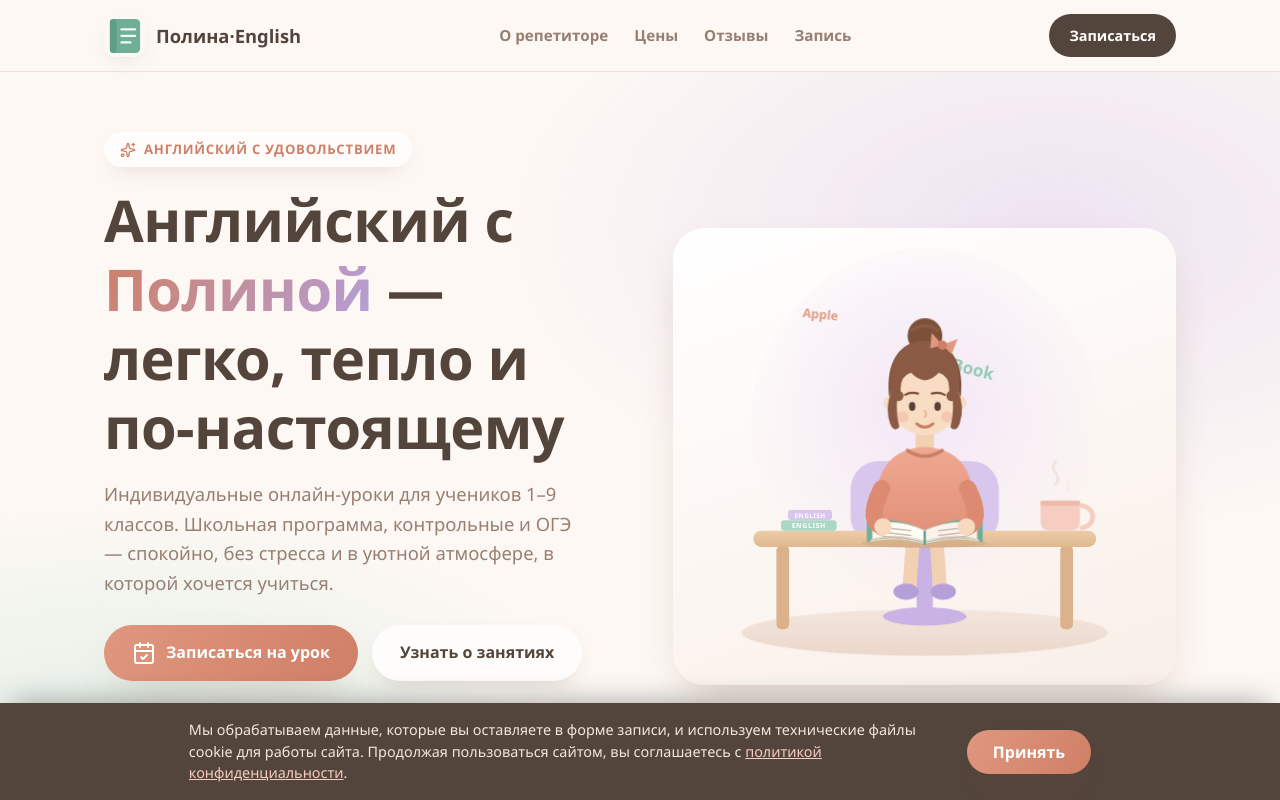
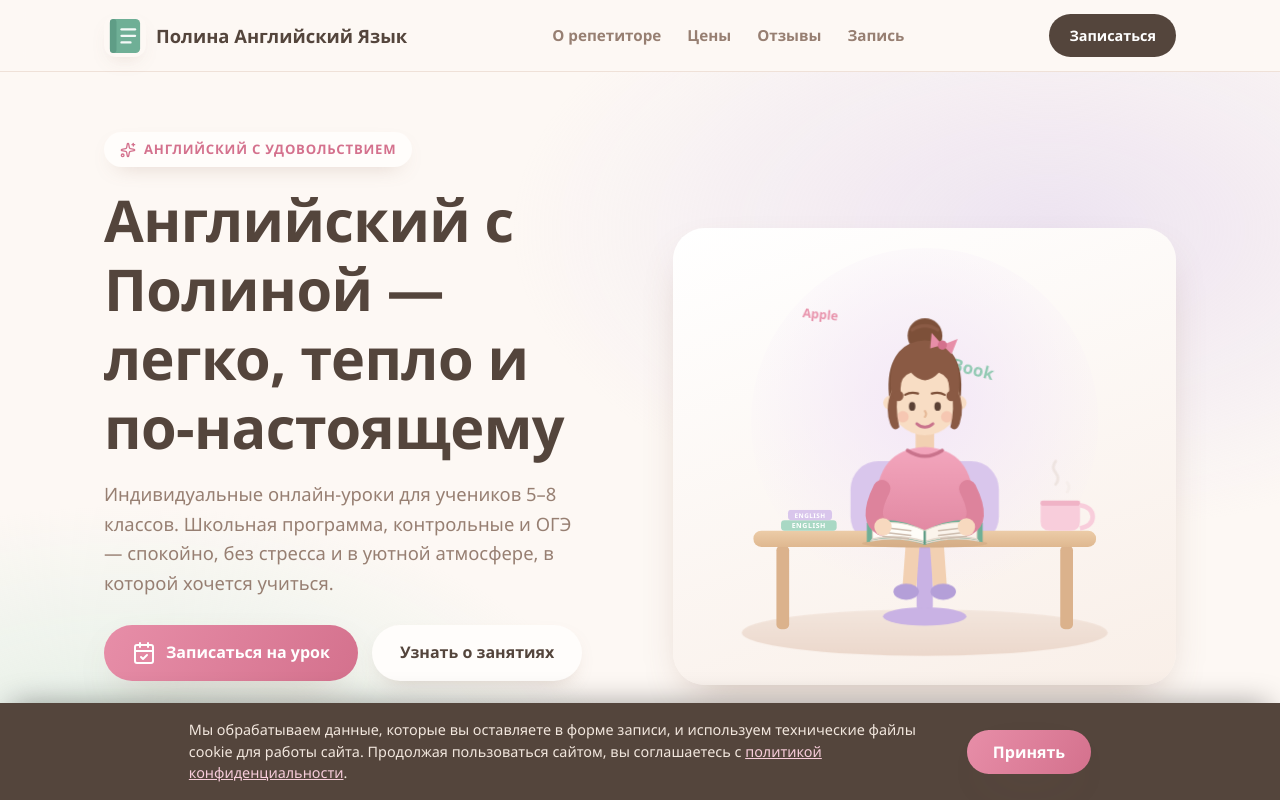
Before and after one commit to vladsh590/PolinaEnglish, a plain HTML site: page index.html in a window 1280 px wide. Shown: the top 800 px of the page. Drawn offline with Linux system fonts and the light colour scheme.

Commit message:
Обновлён дизайн сайта

```diff
--- a/index.html
+++ b/index.html
@@ -9,9 +9,9 @@
   :root{
     --cream:#fdf8f4;
     --cream2:#f9efe8;
-    --peach:#f6cdc0;
-    --peach-deep:#e0977f;
-    --peach-deeper:#cf7f66;
+    --peach:#f8cddb;
+    --peach-deep:#e78ea8;
+    --peach-deeper:#d4718d;
     --mint:#c6e6d7;
     --mint-deep:#88c6ac;
     --lav:#ddd0ee;
@@ -367,7 +367,7 @@
 <!-- ================= NAV ================= -->
 <header class="nav">
   <div class="nav-in">
-    <a href="#" class="logo"><span class="badge"><svg class="ico"><use href="#i-book-color"/></svg></span>Полина·English</a>
+    <a href="#" class="logo"><span class="badge"><svg class="ico"><use href="#i-book-color"/></svg></span>Полина Английский Язык</a>
     <nav>
       <ul>
         <li><a href="#about">О репетиторе</a></li>
@@ -385,8 +385,8 @@
   <div class="wrap hero-grid">
     <div>
       <span class="eyebrow"><svg class="ico"><use href="#i-sparkles"/></svg>Английский с удовольствием</span>
-      <h1>Английский с <span class="hi">Полиной</span> — легко, тепло и по‑настоящему</h1>
-      <p class="lead">Индивидуальные онлайн‑уроки для учеников 1–9 классов. Школьная программа, контрольные и ОГЭ — спокойно, без стресса и в уютной атмосфере, в которой хочется учиться.</p>
+      <h1>Английский с Полиной — легко, тепло и по‑настоящему</h1>
+      <p class="lead">Индивидуальные онлайн‑уроки для учеников 5–8 классов. Школьная программа, контрольные и ОГЭ — спокойно, без стресса и в уютной атмосфере, в которой хочется учиться.</p>
       <div class="btn-row">
         <a href="#booking" class="btn btn-primary"><svg class="ico"><use href="#i-calendar"/></svg>Записаться на урок</a>
         <a href="#about" class="btn btn-ghost">Узнать о занятиях</a>
@@ -406,7 +406,7 @@
             <stop offset="0" stop-color="#f3e6dd"/><stop offset="1" stop-color="#ecd8cc"/>
           </linearGradient>
           <linearGradient id="dress" x1="0" y1="0" x2="0" y2="1">
-            <stop offset="0" stop-color="#f0a891"/><stop offset="1" stop-color="#e08f78"/>
+            <stop offset="0" stop-color="#f3a6bd"/><stop offset="1" stop-color="#e086a0"/>
           </linearGradient>
           <linearGradient id="wood" x1="0" y1="0" x2="0" y2="1">
             <stop offset="0" stop-color="#eccca8"/><stop offset="1" stop-color="#dfb890"/>
@@ -422,7 +422,7 @@
         <!-- floating english words -->
         <g class="fl fl-1"><text x="70" y="128" font-size="19" fill="#b49fd8">Hello!</text></g>
         <g class="fl fl-2"><text x="278" y="108" font-size="16" fill="#88c6ac">Book</text></g>
-        <g class="fl fl-3"><text x="140" y="90" font-size="15" fill="#e0977f">Apple</text></g>
+        <g class="fl fl-3"><text x="140" y="90" font-size="15" fill="#e78ea8">Apple</text></g>
 
         <!-- floor shadow -->
         <ellipse cx="200" cy="332" rx="158" ry="20" fill="url(#floor)"/>
@@ -444,7 +444,7 @@
           <!-- torso (sweater) -->
           <path d="M158 252 v-30 q0 -48 42 -50 q42 2 42 50 v30 z" fill="url(#dress)"/>
           <!-- collar -->
-          <path d="M185 175 q15 10 30 0" fill="none" stroke="#c97e66" stroke-width="3" stroke-linecap="round"/>
+          <path d="M185 175 q15 10 30 0" fill="none" stroke="#c9738c" stroke-width="3" stroke-linecap="round"/>
 
           <!-- HEAD -->
           <g class="g-head">
@@ -472,7 +472,7 @@
             <!-- nose -->
             <path d="M200 141 q2 3 0 5" stroke="#e5b896" stroke-width="1.8" fill="none" stroke-linecap="round"/>
             <!-- smile -->
-            <path d="M193 152 q7 6 14 0" stroke="#c97e66" stroke-width="2.4" fill="none" stroke-linecap="round"/>
+            <path d="M193 152 q7 6 14 0" stroke="#c9738c" stroke-width="2.4" fill="none" stroke-linecap="round"/>
             <!-- side strands (перед ушами) -->
             <path d="M172 122 q-7 16 -2 30 q3 8 8 3 q-4 -16 -1 -30 z" fill="#8a5a44"/>
             <path d="M228 122 q7 16 2 30 q-3 8 -8 3 q4 -16 1 -30 z" fill="#8a5a44"/>
@@ -482,9 +482,9 @@
             <circle cx="223" cy="128" r="4.5" fill="#8a5a44"/>
             <!-- bow (у пучка) -->
             <g transform="rotate(18 215 84)">
-              <path d="M215 84 l-12 -7 3 13 z" fill="#e0977f"/>
-              <path d="M215 84 l11 -9 -1 14 z" fill="#e0977f"/>
-              <circle cx="215" cy="84" r="4" fill="#cf7f66"/>
+              <path d="M215 84 l-12 -7 3 13 z" fill="#e78ea8"/>
+              <path d="M215 84 l11 -9 -1 14 z" fill="#e78ea8"/>
+              <circle cx="215" cy="84" r="4" fill="#d4718d"/>
             </g>
           </g>
         </g>
@@ -506,9 +506,9 @@
             <path class="steam-1" d="M313 213 q4 -5 0 -10 q-4 -5 0 -10" fill="none" stroke="#cbb9a9" stroke-width="2.5" stroke-linecap="round"/>
             <path class="steam-2" d="M323 211 q3 -4 0 -8" fill="none" stroke="#cbb9a9" stroke-width="2.5" stroke-linecap="round"/>
           </g>
-          <path d="M300 218 h34 v18 q0 8 -8 8 h-18 q-8 0 -8 -8 z" fill="#f6cdc0"/>
-          <path d="M334 222 q11 2 11 10 q0 8 -11 10" fill="none" stroke="#f6cdc0" stroke-width="4"/>
-          <rect x="300" y="218" width="34" height="4.5" rx="2.2" fill="#eebbaa"/>
+          <path d="M300 218 h34 v18 q0 8 -8 8 h-18 q-8 0 -8 -8 z" fill="#f8cddb"/>
+          <path d="M334 222 q11 2 11 10 q0 8 -11 10" fill="none" stroke="#f8cddb" stroke-width="4"/>
+          <rect x="300" y="218" width="34" height="4.5" rx="2.2" fill="#f0b3c6"/>
         </g>
 
         <!-- OPEN BOOK on desk -->
@@ -546,11 +546,11 @@
 
         <!-- ARMS on desk (поверх книги) -->
         <g class="g-body">
-          <path d="M163 208 Q150 234 163 241" fill="none" stroke="#dd8a72" stroke-width="15" stroke-linecap="round"/>
+          <path d="M163 208 Q150 234 163 241" fill="none" stroke="#dd839c" stroke-width="15" stroke-linecap="round"/>
           <circle cx="164" cy="241" r="7.5" fill="#f7d9bf"/>
           <!-- правая рука переворачивает страницу -->
           <g class="g-arm-r">
-            <path d="M237 208 Q250 234 237 241" fill="none" stroke="#dd8a72" stroke-width="15" stroke-linecap="round"/>
+            <path d="M237 208 Q250 234 237 241" fill="none" stroke="#dd839c" stroke-width="15" stroke-linecap="round"/>
             <circle cx="236" cy="241" r="7.5" fill="#f7d9bf"/>
           </g>
         </g>
@@ -593,7 +593,7 @@
     <div>
       <span class="eyebrow"><svg class="ico"><use href="#i-cap"/></svg>О репетиторе</span>
       <h2>Привет! Меня зовут Полина</h2>
-      <p class="sub">Я репетитор по английскому языку. Работаю с учениками 1–9 классов и помогаю понять английский спокойно и без стресса. Занятия проходят онлайн и индивидуально — подберём удобное для вас время.</p>
+      <p class="sub">Я репетитор по английскому языку. Работаю с учениками 5–8 классов и помогаю понять английский спокойно и без стресса. Занятия проходят онлайн и индивидуально — подберём удобное для вас время.</p>
       <ul class="checklist">
         <li><span class="dot"><svg class="ico"><use href="#i-check"/></svg></span><div>Подтяну школьную программу и помогу улучшить оценки</div></li>
         <li><span class="dot"><svg class="ico"><use href="#i-check"/></svg></span><div>Подготовлю к контрольным и ОГЭ — мой результат ОГЭ: 64/68</div></li>
@@ -664,7 +664,7 @@
       <div class="review">
         <div class="stars">★★★★★</div>
         <p>«Полина, огромная благодарность за Ваш труд и подход к обучению! Сын с нетерпением ждёт уроков, английским реально заинтересовался. Очень нравится, что Вы даёте обратную связь после каждого урока: подробно рассказываете, что прошли, что получилось, а на что стоит обратить внимание.»</p>
-        <div class="who"><span class="ava" style="background:linear-gradient(135deg,#f0a891,#e08f78)">Д</span><div><b>Дарья Фомина</b><span>мама ученика</span></div></div>
+        <div class="who"><span class="ava" style="background:linear-gradient(135deg,#f3a6bd,#e086a0)">Д</span><div><b>Дарья Фомина</b><span>мама ученика</span></div></div>
       </div>
       <div class="review">
         <div class="stars">★★★★★</div>
@@ -759,7 +759,7 @@
     </div>
     <div class="contact-grid">
       <a class="contact-card" href="https://vk.ru/the.polinkaa" target="_blank" rel="noopener">
-        <span class="ic" style="background:linear-gradient(135deg,#f0a891,#e08f78)"><svg class="ico"><use href="#i-send"/></svg></span>
+        <span class="ic" style="background:linear-gradient(135deg,#f3a6bd,#e086a0)"><svg class="ico"><use href="#i-send"/></svg></span>
         <div><span>Написать Полине во ВКонтакте</span><b>vk.ru/the.polinkaa</b></div>
       </a>
       <a class="contact-card" href="https://vk.ru/english_tutorperm" target="_blank" rel="noopener">
@@ -772,9 +772,11 @@
 
 <footer>
   <div class="wrap">
-    <div class="logo"><span class="badge"><svg class="ico"><use href="#i-book-color"/></svg></span>Полина·English</div>
+    <div class="logo"><span class="badge"><svg class="ico"><use href="#i-book-color"/></svg></span>Полина Английский Язык</div>
     <p>Индивидуальные уроки английского языка · 10:00–18:00 · 500 ₽ / час</p>
-    <p style="margin-top:6px">© 2026 Каменских Полина Дмитриевна · Самозанятая. Сделано с любовью к языку.</p>
+    <p style="margin-top:6px">Сделано с любовью к языку</p>
+    <p>Самозанятая</p>
+    <p>© 2026 Каменских Полина Дмитриевна</p>
     <p style="margin-top:12px"><a href="#" id="openPolicyFooter" class="footer-link">Политика конфиденциальности</a></p>
   </div>
 </footer>
@@ -993,7 +995,7 @@ document.getElementById('bookForm').addEventListener('submit',async function(e){
         body:JSON.stringify({
           access_key:CONFIG.WEB3FORMS_KEY,
           subject:'Новая запись на урок — '+when,
-          from_name:'Сайт Полина·English',
+          from_name:'Сайт Полина Английский Язык',
           Имя:data.name, Контакт:data.contact, Email:(data.email||'—'),
           Урок:data.lesson, Комментарий:(data.comment||'—'), Согласие:data.consent
         })
```
